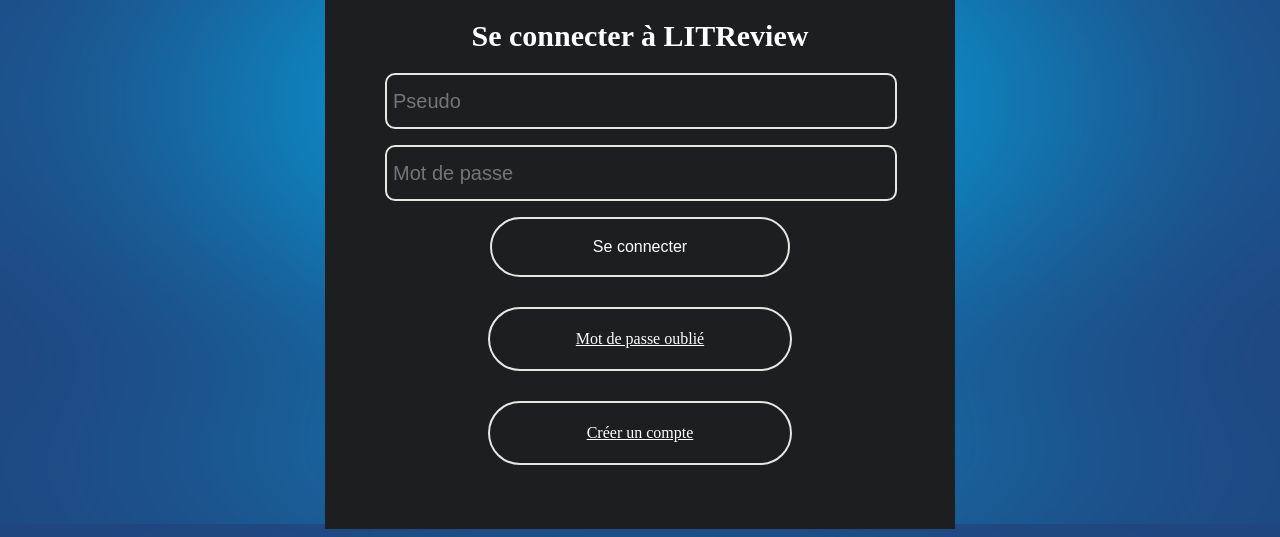
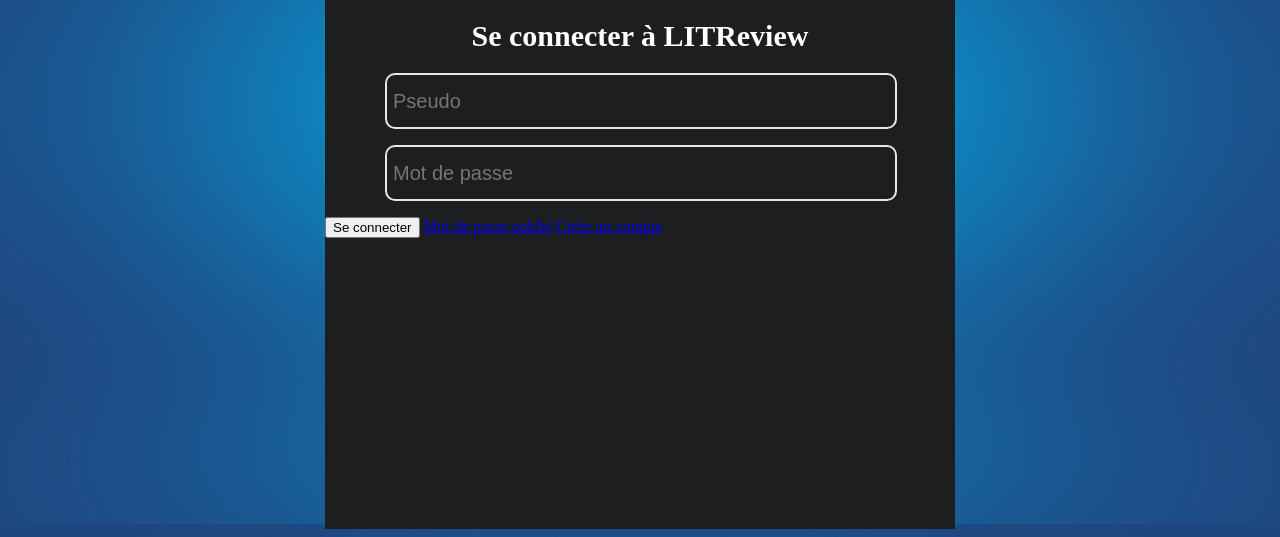
Before and after one commit to Nico13118/Projet9_V2, a Django app: page /login/ in a window 1280 px wide. Shown: the part 276-813 px from the top of the page. Run offline with Django 4.2, Linux system fonts and the light colour scheme.

Commit message:
Suppression des paramétrages des boutons Se connecter, Mot de passe oublié et Créer un compte

```diff
--- a/litreview/authentication/static/authentication/login.css
+++ b/litreview/authentication/static/authentication/login.css
@@ -18,6 +18,7 @@ h1{
     color: #FFFFFF;
 
 }
+
 #id_username,
 #id_password{
     width: 500px;
@@ -31,33 +32,6 @@ h1{
     margin-left: 60px;
 }
 
-.login-button,
-a#forgot-password-button,
-a#create-account-button{
-    width: 300px;
-    height: 60px;
-    margin-bottom: 30px;
-    margin-left: auto;
-    margin-right: auto;
-    background: #1C1E20;
-    font-size: 16px;
-    color: #FFFFFF;
-    border: 2px solid #E8E6E3;
-    border-radius: 100px;
-    display: inline-block;
-    display: flex;
-    justify-content: center;
-    align-items: center;
-}
-
-.login-button:hover,
-a#forgot-password-button:hover,
-a#create-account-button:hover{
-    color: #61C64D;
-    border: 2px solid #61C64D;
-
-}
-
 .error-message{
     font-size: 20px;
     color: #ff0000;
```
